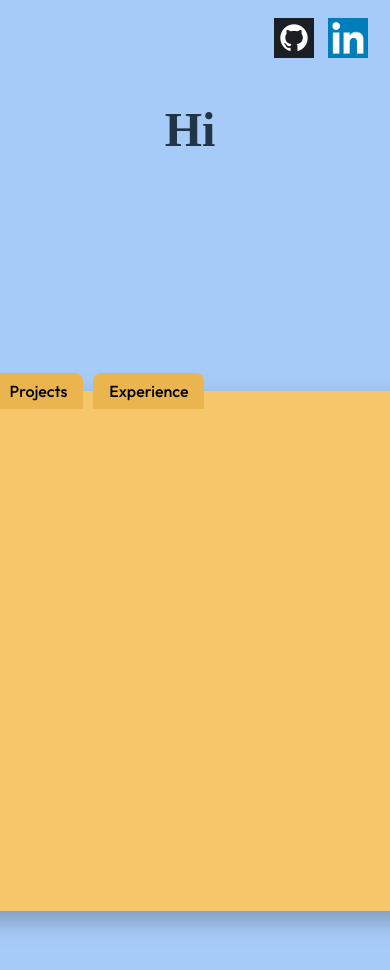
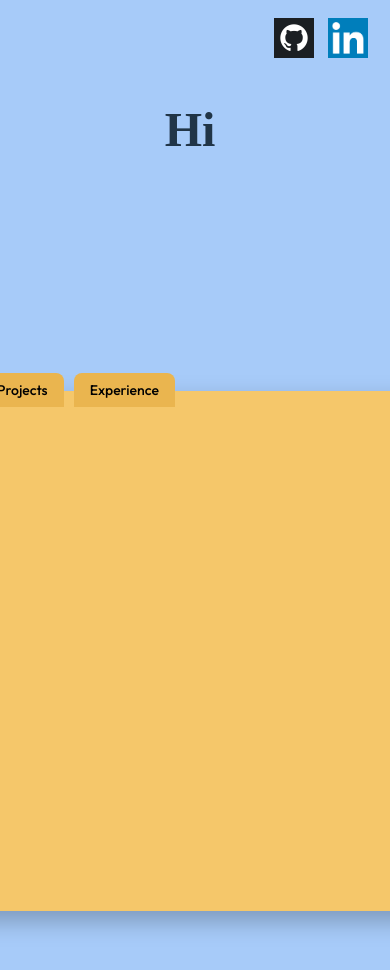
Before and after one commit to bhavana-pixel/portfolio, a React (Vite) app: page / in a window 390 px wide. Shown: the top 970 px of the page. Built offline with nearby package versions, Linux system fonts and the light colour scheme.

Commit message:
Made tabs responsive to mobile.

```diff
--- a/src/Folder.css
+++ b/src/Folder.css
@@ -657,4 +657,26 @@
     flex-direction: column;
     gap: 20px;
   }
+
+  .folder-page-wrapper {
+    flex-direction: column;
+    align-items: center;
+    padding: 20px;
+  }
+
+  .folder-wrapper {
+    flex-direction: column;
+    gap: 20px;
+  }
+
+  .tabs {
+
+    white-space: nowrap;
+    padding-bottom: 6px;
+  }
+
+  .tab {
+    flex-shrink: 0;
+    font-size: 14px;
+  }
 }
```
